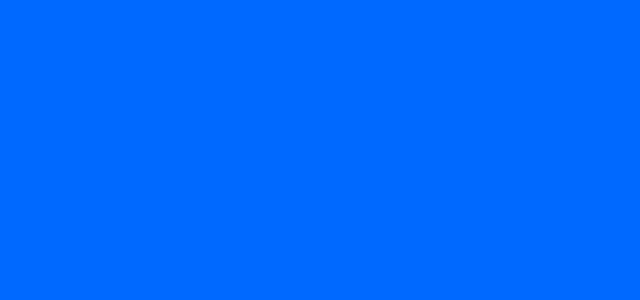
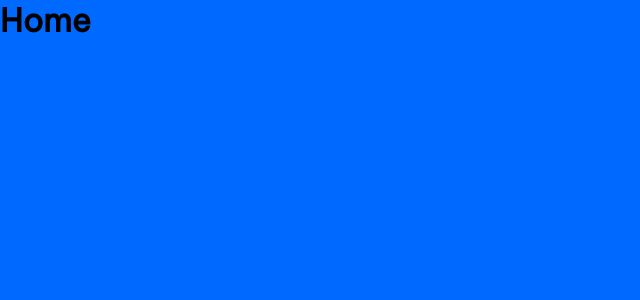
Before and after one commit to biel4s/student-affairs-office, a Nuxt app: page /home in a window 1280 px wide. Before the commit this address had no page. Shown: the top 300 px of the page, without its empty margins (0-640 px from the left). Built offline with nearby package versions, Linux system fonts and the light colour scheme.

Commit message:
Created home-screen branch

```diff
--- /dev/null
+++ b/pages/home.vue
@@ -0,0 +1,3 @@
+<template>
+  <h1>Home</h1>
+</template>
```
